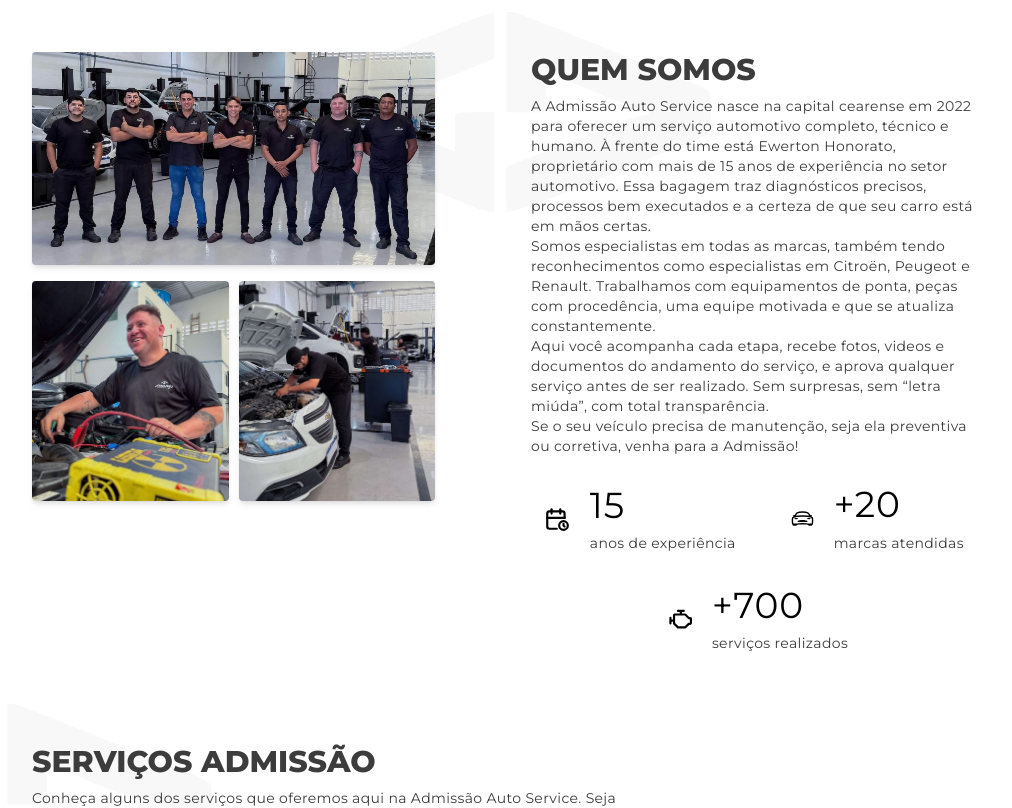
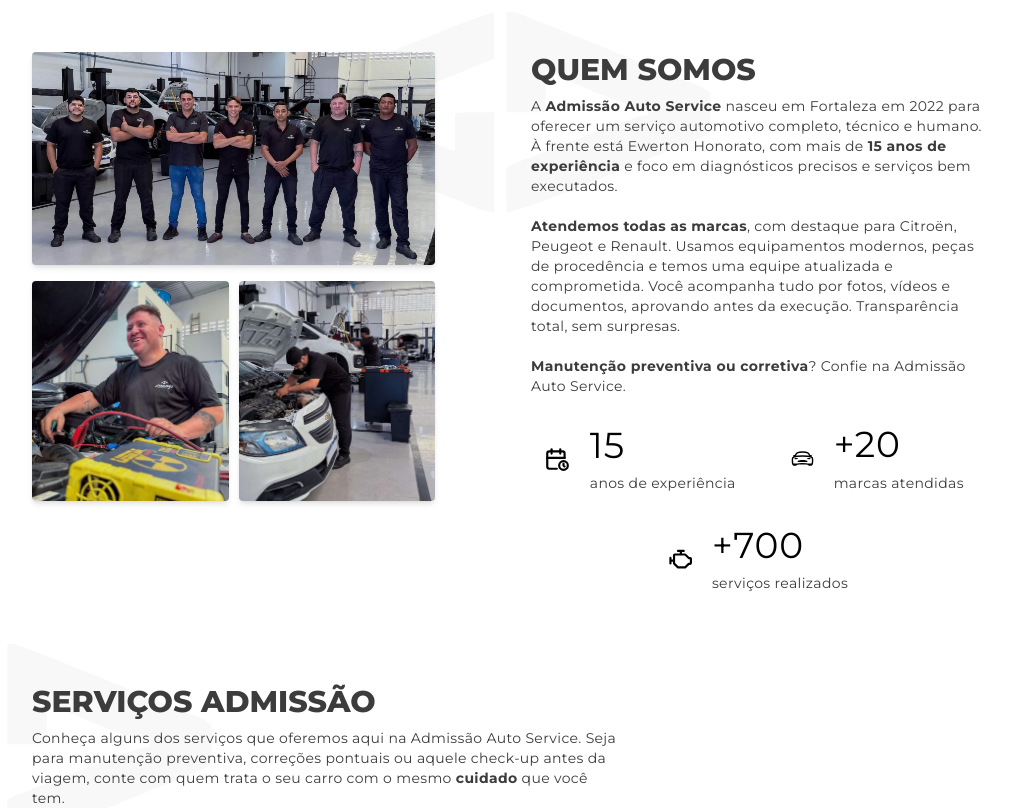
Before and after one commit to agilitycreative/admissao-auto-service, a Next.js app: page / in a window 1280 px wide. Shown: the part 840-1648 px from the top of the page, without its empty margins (131-1143 px from the left). Built offline with nearby package versions, Linux system fonts and the light colour scheme.

Commit message:
feat: strong text for some sections

```diff
--- a/src/app/page.tsx
+++ b/src/app/page.tsx
@@ -88,29 +88,29 @@ export default function Home() {
     {
       id: 1,
       title: "Agende sua visita",
-      icon: <FaRegCalendarAlt className="w-7 h-5" />,
+      icon: <FaRegCalendarAlt className="w-10 h-8" />,
     },
     {
       id: 2,
       title: "Análise do Veículo",
-      icon: <FaSearch className="w-7 h-5" />,
+      icon: <FaSearch className="w-10 h-8" />,
     },
     {
       id: 3,
       title: "Entrega do Orçamento",
-      icon: <FaClipboardList className="w-7 h-5" />,
+      icon: <FaClipboardList className="w-10 h-8" />,
     },
     {
       id: 4,
       title: "Realização do Serviços",
       subtitle: "Monitore com vídeos",
-      icon: <FaTools className="w-7 h-5" />,
+      icon: <FaTools className="w-10 h-8" />,
     },
     {
       id: 5,
       title: "Veículo entregue",
       subtitle: "Garantia Admissão",
-      icon: <FaCarSide className="w-7 h-5" />,
+      icon: <FaCarSide className="w-10 h-8" />,
     },
   ];
 
--- a/src/components/AboutUsSection.tsx
+++ b/src/components/AboutUsSection.tsx
@@ -60,25 +60,22 @@ const AboutUsSection = ({ id }: AboutUsSectionProps) => (
             QUEM SOMOS
           </h2>
           <p className="font-normal font-sans text-primary tracking-wide leading-5 text-xs sm:text-sm">
-            A Admissão Auto Service nasce na capital cearense em 2022 para
-            oferecer um serviço automotivo completo, técnico e humano. À frente
-            do time está Ewerton Honorato, proprietário com mais de 15 anos de
-            experiência no setor automotivo. Essa bagagem traz diagnósticos
-            precisos, processos bem executados e a certeza de que seu carro está
-            em mãos certas.
+            A <strong>Admissão Auto Service</strong> nasceu em Fortaleza em 2022
+            para oferecer um serviço automotivo completo, técnico e humano. À
+            frente está Ewerton Honorato, com mais de{" "}
+            <strong>15 anos de experiência</strong> e foco em diagnósticos
+            precisos e serviços bem executados.
             <br />
-            Somos especialistas em todas as marcas, também tendo reconhecimentos
-            como especialistas em Citroën, Peugeot e Renault. Trabalhamos com
-            equipamentos de ponta, peças com procedência, uma equipe motivada e
-            que se atualiza constantemente.
             <br />
-            Aqui você acompanha cada etapa, recebe fotos, videos e documentos do
-            andamento do serviço, e aprova qualquer serviço antes de ser
-            realizado. Sem surpresas, sem “letra miúda”, com total
-            transparência.
+            <strong>Atendemos todas as marcas</strong>, com destaque para
+            Citroën, Peugeot e Renault. Usamos equipamentos modernos, peças de
+            procedência e temos uma equipe atualizada e comprometida. Você
+            acompanha tudo por fotos, vídeos e documentos, aprovando antes da
+            execução. Transparência total, sem surpresas.
             <br />
-            Se o seu veículo precisa de manutenção, seja ela preventiva ou
-            corretiva, venha para a Admissão!
+            <br />
+            <strong>Manutenção preventiva ou corretiva</strong>? Confie na
+            Admissão Auto Service.
           </p>
         </div>
         <div className="flex flex-col h-40 gap-8 w-full">
--- a/src/components/FAQSection.tsx
+++ b/src/components/FAQSection.tsx
@@ -37,9 +37,9 @@ const FAQSection: React.FC<FAQSectionProps> = ({ id, faqItems }) => (
           <p className="font-sans font-normal text-primary tracking-wider text-xs sm:text-sm w-full">
             Na Admissão Auto Service, entendemos que cuidar do seu carro vai
             além da oficina, é também sobre esclarecer dúvidas e orientar com
-            transparência. Por isso, reunimos as perguntas mais frequentes dos
-            nossos clientes para te ajudar a entender melhor os cuidados
-            necessários com o seu veículo.
+            <strong>transparência</strong>. Por isso, reunimos as perguntas mais frequentes dos
+            nossos clientes para te ajudar a entender melhor os <strong>cuidados
+            necessários</strong> com o seu veículo.
           </p>
         </div>
         <Accordion type="single" collapsible className="w-full">
--- a/src/components/ServiceSteps.tsx
+++ b/src/components/ServiceSteps.tsx
@@ -36,7 +36,7 @@ const ServiceSteps: React.FC<ServiceStepsProps> = ({ serviceSteps }) => (
           {serviceSteps.map((step, index) => (
             <React.Fragment key={step.id}>
               <div className="flex flex-col items-center gap-3 min-w-[140px] max-w-[150px] w-full">
-                <div className="flex items-center justify-center text-[#393939]">
+                <div className="flex items-center hover:text-white justify-center text-[#393939]">
                   {step.icon}
                 </div>
                 <div className="font-semibold font-sans text-primary-contrast text-[11px] sm:text-xs text-center tracking-wide leading-5">
--- a/src/components/ServicesTabs.tsx
+++ b/src/components/ServicesTabs.tsx
@@ -89,7 +89,7 @@ const ServicesTabs: React.FC<ServicesTabsProps> = ({
               Conheça alguns dos serviços que oferemos aqui na Admissão Auto
               Service. Seja para manutenção preventiva, correções pontuais ou
               aquele check-up antes da viagem, conte com quem trata o seu carro
-              com o mesmo cuidado que você tem.
+              com o mesmo <strong>cuidado</strong> que você tem.
             </p>
           </div>
         </div>
```
